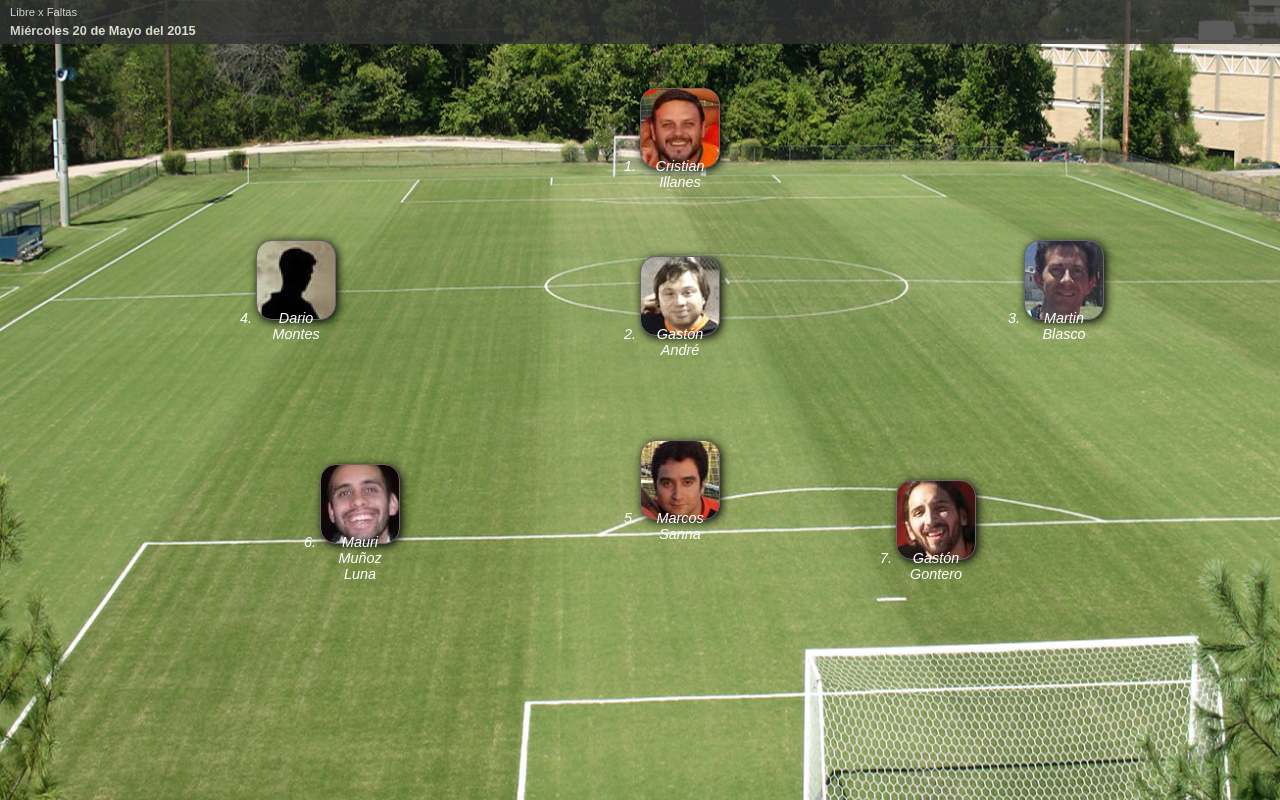
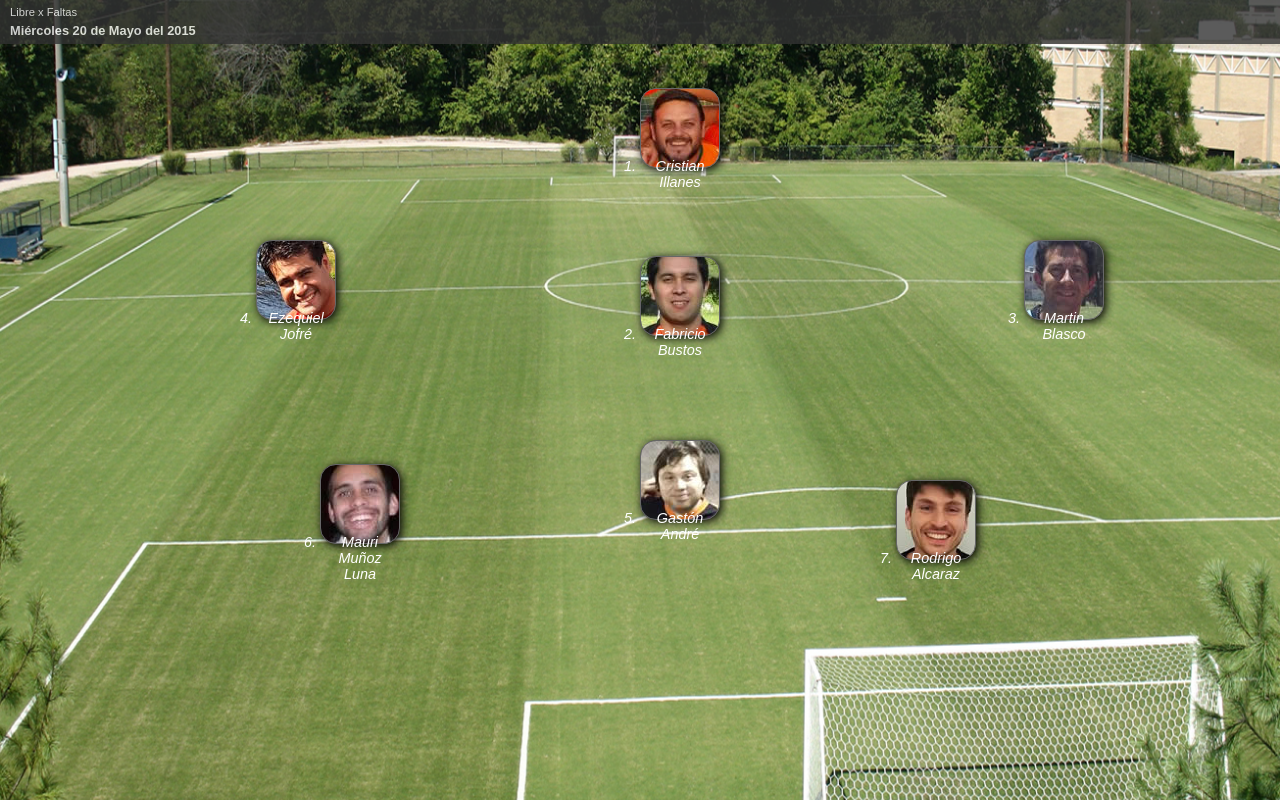
Before and after one commit to gandre/futbol-miercoles, a plain HTML site: page index.html in a window 1280 px wide. Drawn offline with Linux system fonts and the light colour scheme.

Commit message:
miercoles 27 mayo

```diff
--- a/index.html
+++ b/index.html
@@ -23,23 +23,23 @@
 				<li class="one illanes">
 					Cristian Illanes
 				</li>
-				<li class="two andre">
-					Gastón André
+				<li class="two fabri">
+					Fabricio Bustos
 				</li>
 				<li class="three martin">
 					Martin Blasco
 				</li>
-				<li class="four no-foto">
-					Dario Montes
+				<li class="four eze">
+					Ezequiel Jofré
 				</li>
-				<li class="five sanna">
-					Marcos Sanna
+				<li class="five andre">
+					Gastón André
 				</li>
 				<li class="six mauri">
 					Mauri Muñoz Luna
 				</li>
-				<li class="seven gontero">
-					Gastón Gontero
+				<li class="seven rodri">
+					Rodrigo Alcaraz
 				</li>
 			</ol>
 		</div>
```
Also changed, not shown: 1 other file.
